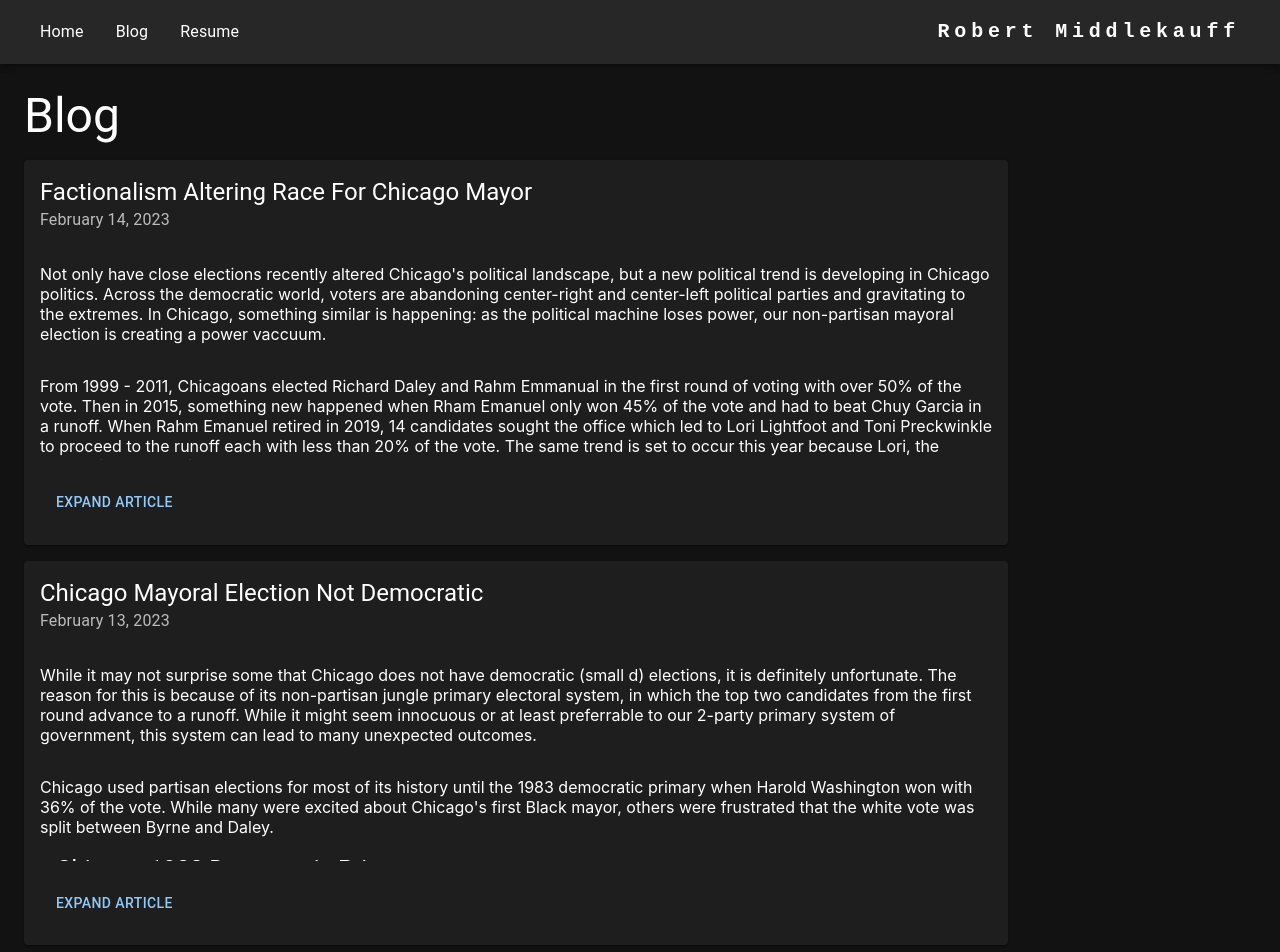
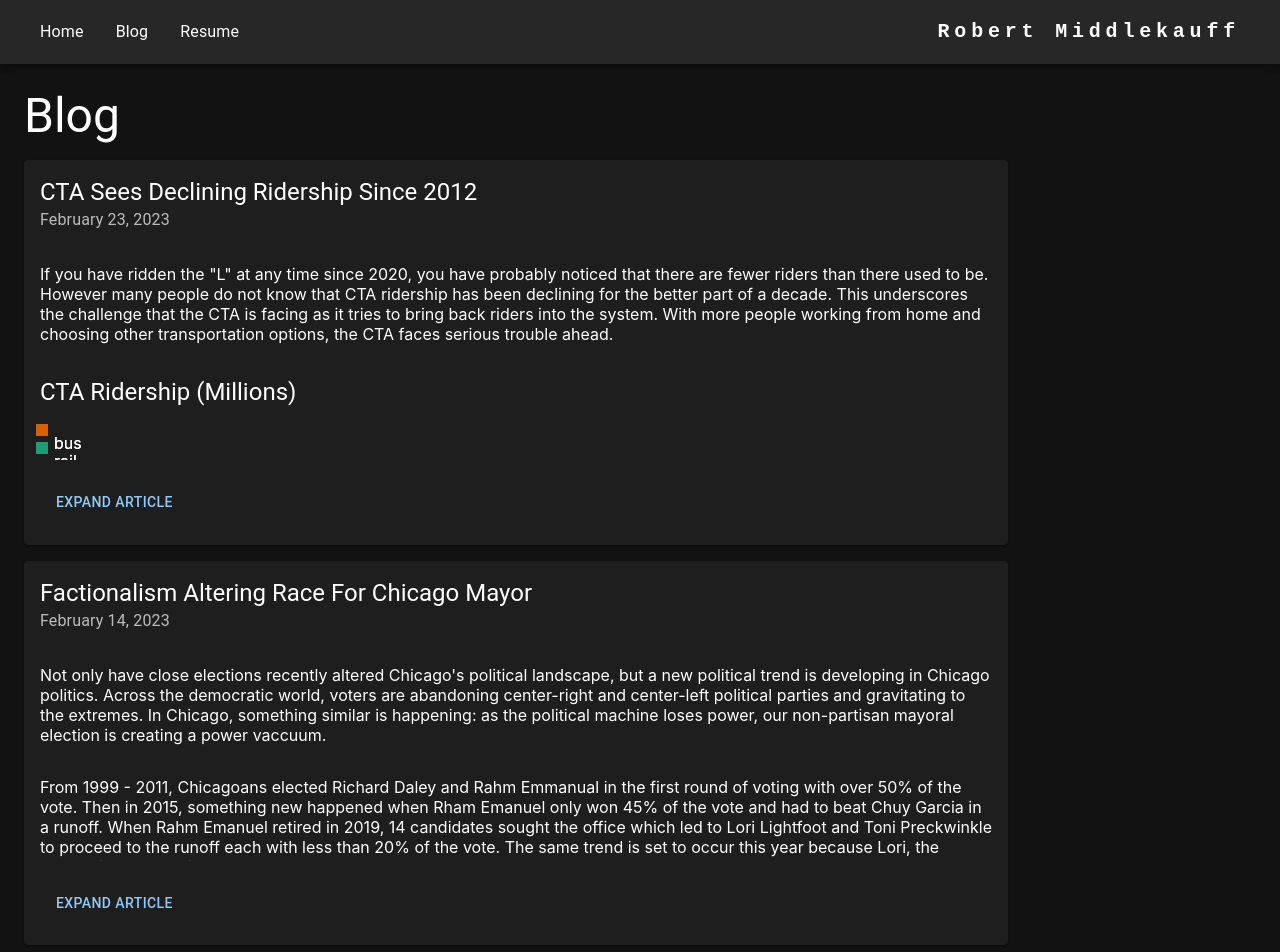
Before and after one commit to robertmiddlekauff/robertmiddlekauff.github.io, a React (Create React App) app in the folder my-app/: page /blog in a window 1280 px wide. Shown: the top 952 px of the page. Built offline with nearby package versions, Linux system fonts and the light colour scheme.

Commit message:
add d3 chart

```diff
--- a/my-app/package.json
+++ b/my-app/package.json
@@ -15,6 +15,7 @@
     "@types/node": "^16.18.11",
     "@types/react": "^18.0.27",
     "@types/react-dom": "^18.0.10",
+    "d3": "^7.8.2",
     "husky": "^8.0.3",
     "prettier": "^2.8.4",
     "react": "^18.2.0",
@@ -56,6 +57,7 @@
     ]
   },
   "devDependencies": {
+    "@types/d3": "^7.4.0",
     "@typescript-eslint/eslint-plugin": "^5.52.0",
     "@typescript-eslint/parser": "^5.52.0",
     "eslint": "^8.34.0",
@@ -67,8 +69,8 @@
     "eslint-plugin-promise": "^6.1.1",
     "eslint-plugin-react": "^7.32.2",
     "gh-pages": "^5.0.0",
-    "lint-staged": "^13.1.2",
-    "husky": "^8.0.0"
+    "husky": "^8.0.0",
+    "lint-staged": "^13.1.2"
   },
   "husky": {
     "hooks": {
--- a/my-app/src/components/About.tsx
+++ b/my-app/src/components/About.tsx
@@ -1,6 +1,7 @@
 import { Card, Unstable_Grid2 as UNSTABLE_GRID2, Typography, Paper } from '@mui/material';
 
 import React from 'react';
+import { gridLayout } from '../utils';
 import BulletedList from './BulletedList';
 
 const About = () => {
@@ -15,11 +16,6 @@ const About = () => {
     'Conceptualized wireframes and directed development team for nascent e-commerce platform',
     'Automated advertising reports using Tableau'
   ];
-
-  const gridLayout = {
-    md: 12,
-    sm: 12
-  };
 
   return (
     <UNSTABLE_GRID2 container spacing={2} sx={{ ml: 2, mt: 2, mr: 2 }} maxWidth={1000}>
--- a/my-app/src/components/Blog.tsx
+++ b/my-app/src/components/Blog.tsx
@@ -2,6 +2,8 @@ import React from 'react';
 import ChicagoMayor from './posts/ChicagoMayor';
 import { Unstable_Grid2 as UNSTABLE_GRID2, Typography, Paper } from '@mui/material';
 import ChicagoMayorPart2 from './posts/ChicagoMayorPart2';
+import CtaRidership from './posts/CtaRidership';
+import { gridLayout } from '../utils';
 
 const Blog = () => {
   return (
@@ -10,6 +12,9 @@ const Blog = () => {
         <Paper elevation={0}>
           <Typography variant="h3">Blog</Typography>
         </Paper>
+      </UNSTABLE_GRID2>
+      <UNSTABLE_GRID2 {...gridLayout}>
+        <CtaRidership />
       </UNSTABLE_GRID2>
       <UNSTABLE_GRID2>
         <ChicagoMayorPart2 />
--- /dev/null
+++ b/my-app/src/components/dataViz/D3BarChart.tsx
@@ -0,0 +1,170 @@
+import UseD3 from './UseD3';
+
+import React, { FC } from 'react';
+
+import { scaleBand, scaleLinear, axisBottom, axisLeft, scaleOrdinal, stack, schemeDark2 } from 'd3';
+
+type ChartData = { [key: string]: string | number };
+
+interface ChartProps {
+  data: ChartData[];
+  dependentVar: string;
+  independentVar: string;
+}
+
+const D3BarChart: FC<ChartProps> = ({ data, independentVar }) => {
+  const ref = UseD3(
+    (svg) => {
+      const height = 500;
+
+      const width = 500;
+
+      const margin = { top: 50, right: 30, bottom: 30, left: 40 };
+
+      const columns = Object.keys(data[0]);
+      columns.splice(columns.indexOf(independentVar), 1);
+
+      const subgroups = ['rail', 'bus'];
+      const color = scaleOrdinal<string>().domain(subgroups).range(schemeDark2);
+
+      const stackedData = stack<ChartData>().keys(subgroups)(data);
+      console.log(stackedData);
+
+      const x = scaleBand<string>()
+        .domain(data.map((d) => d[independentVar] as string))
+
+        .rangeRound([margin.left, width - margin.right])
+
+        .padding(0.1);
+
+      const y = scaleLinear()
+        .domain([0, 600])
+
+        .rangeRound([height - margin.bottom, margin.top]);
+
+      const xAxis = (g: any) =>
+        g
+          .attr('transform', `translate(0,${height - margin.bottom})`)
+          .call(axisBottom(x).tickSizeOuter(0));
+
+      const y1Axis = (g: any) =>
+        g
+
+          .attr('transform', `translate(${margin.left},0)`)
+
+          .style('color', 'white')
+
+          .call(axisLeft(y).ticks(null, 's'))
+
+          .call((g: any) => g.select('.domain').remove())
+
+          .call((g: any) =>
+            g
+
+              .append('text')
+
+              .attr('x', -margin.left)
+
+              .attr('y', 10)
+
+              .attr('fill', 'currentColor')
+
+              .attr('text-anchor', 'start')
+          );
+
+      svg.select('.x-axis').call(xAxis);
+
+      svg.select('.y-axis').call(y1Axis);
+
+      svg
+
+        .select('.plot-area')
+
+        .attr('fill', 'steelblue')
+
+        .selectAll('.bar')
+
+        .data(stackedData)
+        .enter()
+        .append('g')
+        .attr('fill', (d) => color(d.key))
+        .selectAll('rect')
+        // enter a second time = loop subgroup per subgroup to add all rectangles
+        .data(function (d) {
+          return d;
+        })
+        .enter()
+        .append('rect')
+        .attr('x', (d) => x(d.data.year as string) as number)
+        .attr('y', function (d) {
+          return y(d[1]);
+        })
+        .attr('height', function (d) {
+          return y(d[0]) - y(d[1]);
+        })
+        .attr('width', x.bandwidth());
+
+      const legend = svg
+        .append('g')
+        .attr('class', 'legend')
+        .attr('transform', 'translate(' + 12 + ', 0)');
+
+      legend
+        .selectAll('rect')
+        .data(columns)
+        .enter()
+        .append('rect')
+        .attr('x', 0)
+        .attr('y', function (d, i) {
+          return i * 18;
+        })
+        .attr('width', 12)
+        .attr('height', 12)
+        .attr('fill', function (d) {
+          return color(d);
+        });
+
+      legend
+        .selectAll('text')
+        .data(columns)
+        .enter()
+        .append('text')
+        .text(function (d) {
+          return d;
+        })
+        .attr('x', 18)
+        .attr('y', function (d, i) {
+          return i * 18 + 12;
+        })
+        .attr('fill', 'white')
+
+        .attr('text-anchor', 'start')
+        .attr('alignment-baseline', 'hanging');
+    },
+
+    data.length
+  );
+
+  return (
+    <svg
+      ref={ref}
+      style={{
+        height: 500,
+
+        width: '100%',
+
+        marginRight: '0px',
+
+        marginLeft: '0px'
+      }}
+    >
+      <g className="plot-area" />
+
+      <g className="x-axis" />
+
+      <g className="y-axis" />
+    </svg>
+  );
+};
+
+export default D3BarChart;
--- /dev/null
+++ b/my-app/src/components/dataViz/UseD3.ts
@@ -0,0 +1,18 @@
+import { useRef, useEffect } from 'react';
+
+import { select, Selection } from 'd3';
+
+const UseD3 = (
+  renderChartFn: (arg0: Selection<null, unknown, null, undefined>) => void,
+  dependencies: number
+) => {
+  const ref = useRef(null);
+
+  useEffect(() => {
+    renderChartFn(select(ref.current));
+  }, [dependencies]);
+
+  return ref;
+};
+
+export default UseD3;
--- /dev/null
+++ b/my-app/src/components/posts/CtaRidership.tsx
@@ -0,0 +1,41 @@
+import React from 'react';
+import { Card, CardContent, CardHeader } from '@mui/material';
+import D3BarChart from '../dataViz/D3BarChart';
+import CollapseHelper from '../CollapseHelper';
+
+const CtaRidership = () => {
+  const ridership = [
+    { year: '2012', bus: 314.4, rail: 231.2 },
+    { year: '2013', bus: 300.1, rail: 229.1 },
+    { year: '2014', bus: 276.1, rail: 238.1 },
+    { year: '2015', bus: 274.3, rail: 241.7 },
+    { year: '2016', bus: 259.1, rail: 238.6 },
+    { year: '2017', bus: 249.2, rail: 230.2 },
+    { year: '2018', bus: 242.2, rail: 225.9 },
+    { year: '2019', bus: 237.3, rail: 218.5 },
+    { year: '2020', bus: 121.5, rail: 76 },
+    { year: '2021', bus: 117.4, rail: 78.6 },
+    { year: '2022', bus: 137.8, rail: 102.9 },
+    { year: '2023', bus: 144.9, rail: 118.1 }
+  ];
+
+  return (
+    <CollapseHelper>
+      <Card>
+        <CardHeader title="CTA Sees Declining Ridership Since 2012" subheader="February 23, 2023" />
+        <CardContent>
+          If you have ridden the &quot;L&quot; at any time since 2020, you have probably noticed
+          that there are fewer riders than there used to be. However many people do not know that
+          CTA ridership has been declining for the better part of a decade. This underscores the
+          challenge that the CTA is facing as it tries to bring back riders into the system. With
+          more people working from home and choosing other transportation options, the CTA faces
+          serious trouble ahead.
+        </CardContent>
+        <CardHeader title="CTA Ridership (Millions)"></CardHeader>
+        <D3BarChart data={ridership} independentVar="year" dependentVar="rail" />
+      </Card>
+    </CollapseHelper>
+  );
+};
+
+export default CtaRidership;
--- /dev/null
+++ b/my-app/src/utils.ts
@@ -0,0 +1,4 @@
+export const gridLayout = {
+  md: 12,
+  sm: 12
+};
```
Also changed, not shown: 1 other file (tests, documents, lock files or other folders).
